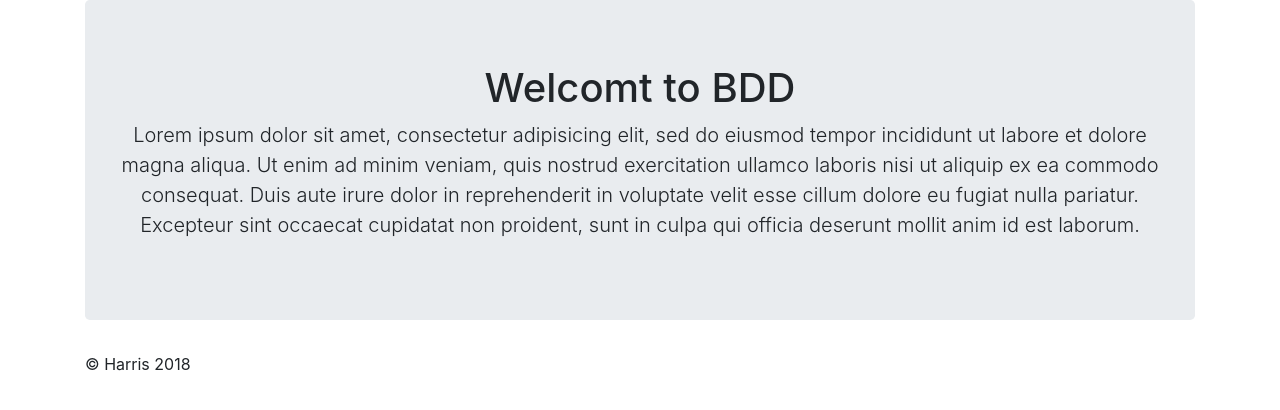
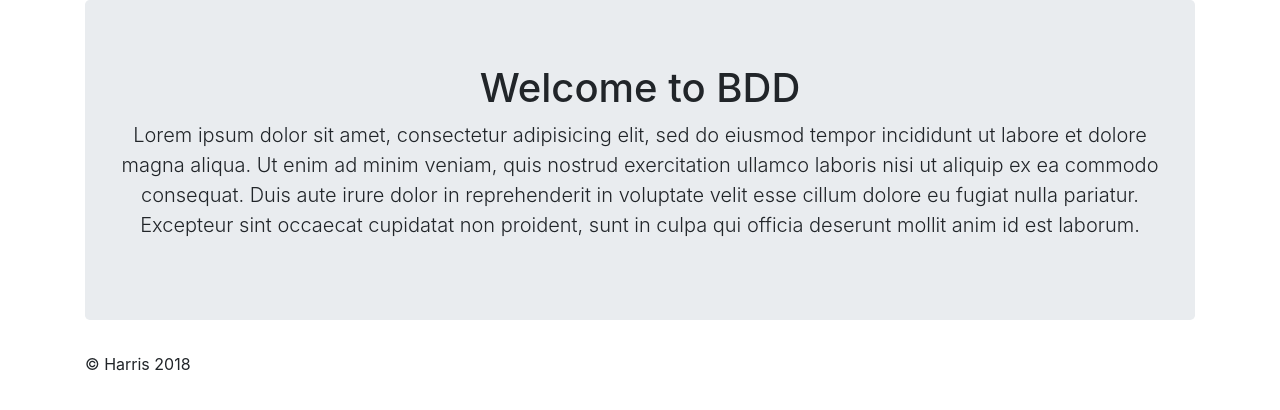
Before and after one commit to HeyHarry3636/BillDueDate, a Flask app: page / in a window 1280 px wide. Shown: the part 56-466 px from the top of the page. Run offline with Flask 2, Linux system fonts and the light colour scheme; some libraries are stand-ins or nearby versions.

Commit message:
Test development

```diff
--- a/templates/home.html
+++ b/templates/home.html
@@ -2,7 +2,7 @@
 
 {% block body %}
   <div class="jumbotron text-center">
-      <h1>Welcomt to BDD</h1>
+      <h1>Welcome to BDD</h1>
       <p class="lead">Lorem ipsum dolor sit amet, consectetur adipisicing elit, sed do eiusmod tempor incididunt ut labore et dolore magna aliqua. Ut enim ad minim veniam, quis nostrud exercitation ullamco laboris nisi ut aliquip ex ea commodo consequat. Duis aute irure dolor in reprehenderit in voluptate velit esse cillum dolore eu fugiat nulla pariatur. Excepteur sint occaecat cupidatat non proident, sunt in culpa qui officia deserunt mollit anim id est laborum.</p>
   </div>
 {% endblock %}
```
